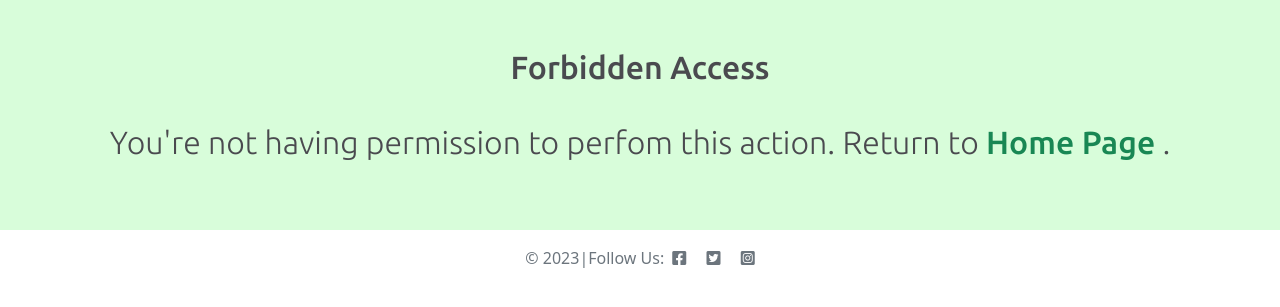
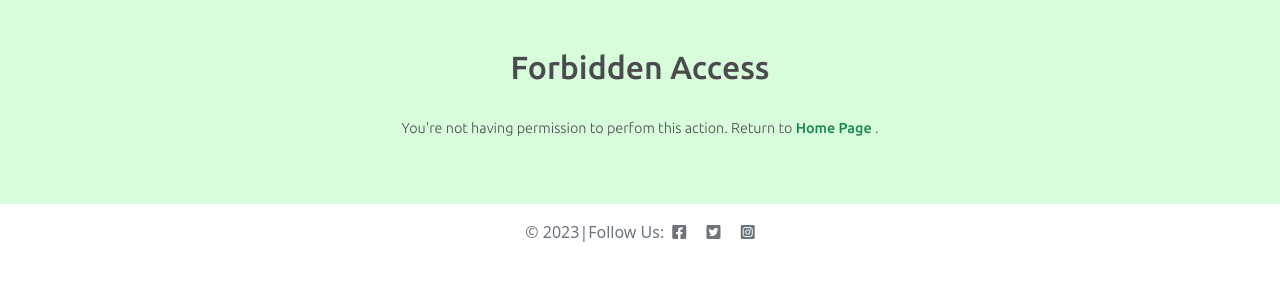
Before and after one commit to Indrakens/cocktail-haven, a Django app: template templates/403.html in a window 1280 px wide. Shown: the part 106-413 px from the top of the page. Run offline with Django 3.2, Linux system fonts and the light colour scheme; the template is opened without the code that fills it, so the values that code supplies are empty.

Commit message:
Update font size for error pages

```diff
--- a/static/css/style.css
+++ b/static/css/style.css
@@ -291,7 +291,7 @@
 
 .error p{
     font-family: Ubuntu, sans-serif;
-    font-size: 2rem;
+    font-size: 0.9rem;
     font-weight: 300;
     color: #4A4A4F;
 }
```
